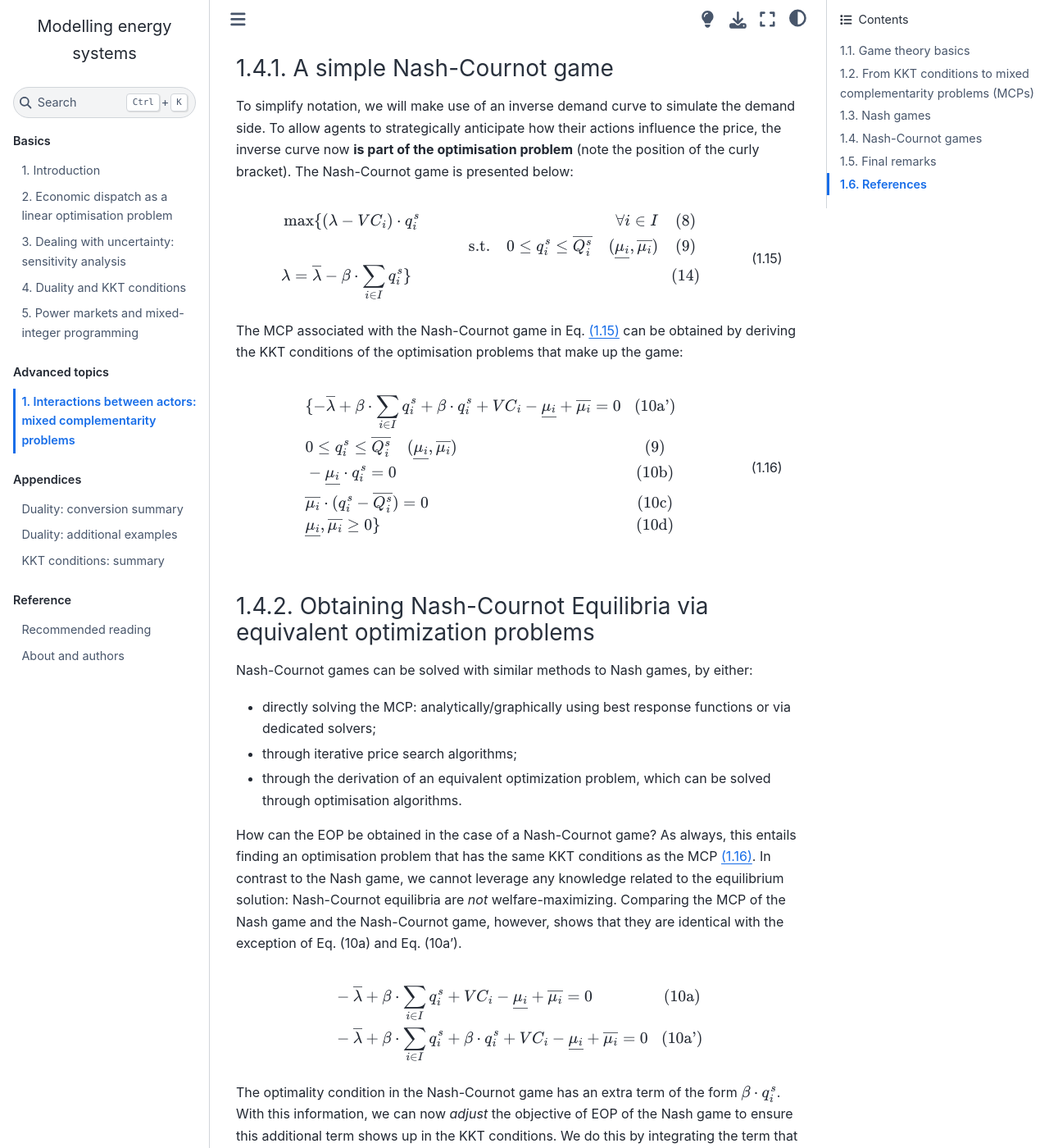
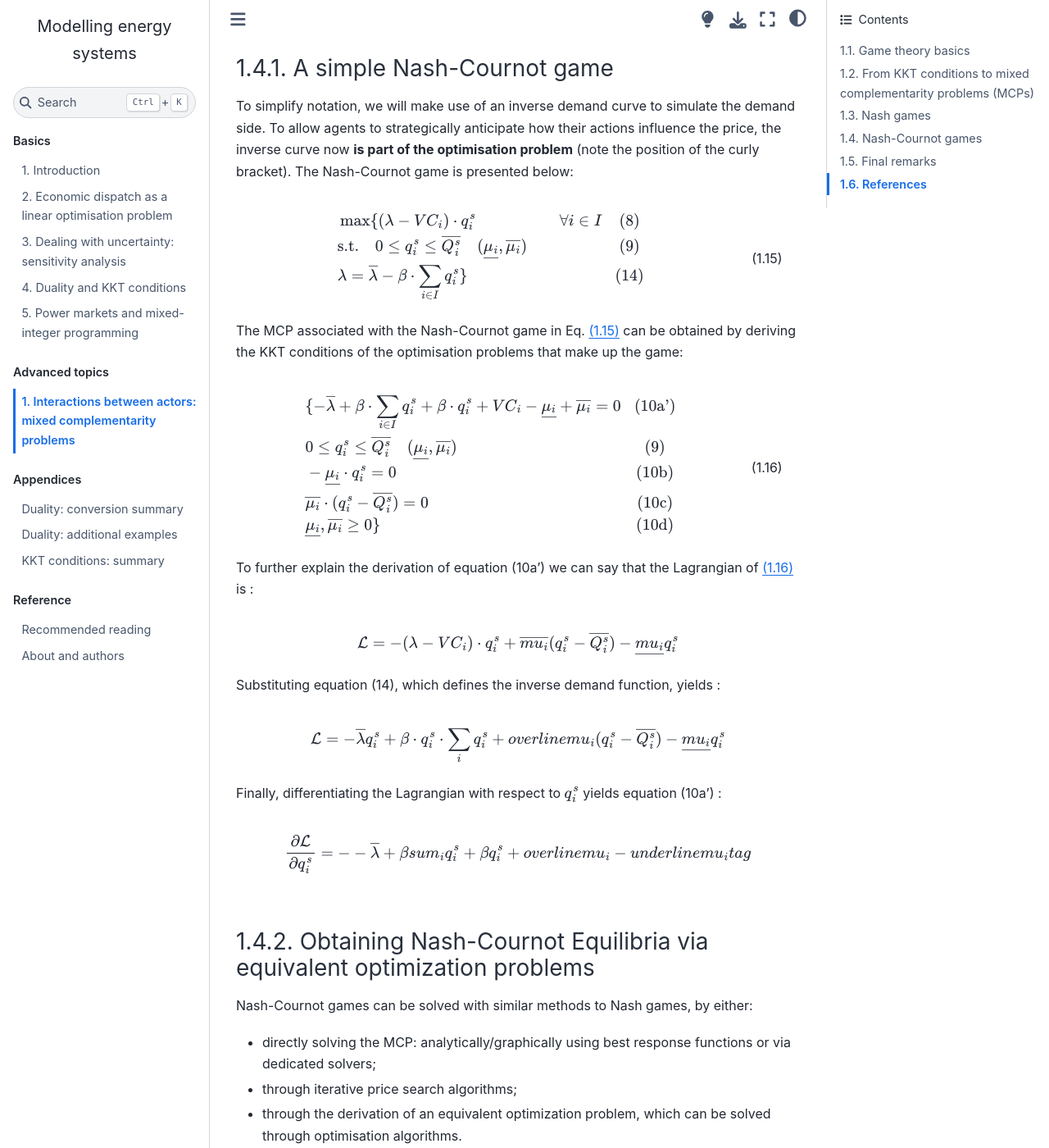
Before and after one commit to sjpfenninger/modelling-energy-systems, a Jupyter Book: the page built from advanced/mixed-complementarity.md, in a window 1280 px wide and 1400 px high, scrolled down 11901 px. Shown: the whole window at 82% size. Built offline with Jupyter Book 1.0.4 settings and Sphinx 7.4.7 and the Sphinx Book theme 1.1.4, drawn with Linux system fonts in a browser that asks for light colours; comment, search, counter and statistics services are not loaded; cross-references to code outside the pages are shown as plain code; some of the changed text lies outside the part shown.

Commit message:
Update mixed-complementarity.md
Added explanation for 10a' and some minor typos

````diff
--- a/advanced/mixed-complementarity.md
+++ b/advanced/mixed-complementarity.md
@@ -125,6 +126,7 @@ The KKT conditions of the market-clearing problem in Eq. {eq}`market_clearing` a
 & \underline{\nu_j}, \overline{\nu_j} \geq 0 \quad \forall j \in J \tag{7b} \\
 \end{align}
 ```
+
 ### The market clearing problem from the perspective of the market participants and the resulting MCP
 
 Now let's look at the issue from the perspective of the supply and demand agents participating in the electricity market. Contrary to what is presented up to now, supply and demand agents now have to decide on how much to generate or consume. So what is the optimisation problem faced by the suppliers (generators) and the demand agents (customers, retailers) that aim to maximize their profit or utility?
@@ -312,11 +317,12 @@ To simplify notation, we will make use of an inverse demand curve to simulate th
 ```{math}
 :label: Nash_Cournot
 \begin{align}
-    &\max \{(\lambda - VC_i) \cdot q^s_i \quad &\forall i \in I \tag{8} \\
-    & & \text{s.t.} \quad 0 \leq q^s_i \leq \overline{Q^s_i} \quad (\underline{\mu_i}, \overline{\mu_i}) \tag{9} \\
-    &\lambda = \overline{\lambda} - \beta \cdot \sum_{i \in I} q^s_i \} \tag{14} \\
+&\max \{(\lambda - VC_i) \cdot q^s_i \quad &\forall i \in I \tag{8} \\
+& \text{s.t.} \quad 0 \leq q^s_i \leq \overline{Q^s_i} \quad (\underline{\mu_i}, \overline{\mu_i}) \tag{9} \\
+&\lambda = \overline{\lambda} - \beta \cdot \sum_{i \in I} q^s_i \} \tag{14} \\
 \end{align}
 ```
+
 The MCP associated with the Nash-Cournot game in Eq. {eq}`Nash_Cournot` can be obtained by deriving the KKT conditions of the optimisation problems that make up the game:
 
 ```{math}
@@ -329,6 +335,24 @@ The MCP associated with the Nash-Cournot game in Eq. {eq}`Nash_Cournot` can be o
 & \underline{μ_i}, \overline{μ_i} \geq 0 \tag{10d} \}
 \end{align}
 ```
+
+To further explain the derivation of equation (10a') we can say that the Lagrangian of {eq}`KKT Nash Cournot` is :
+
+$$
+\mathcal{L} = -(λ - VC_i) \cdot q^s_i + \overline{mu_i}(q^s_i - \overline{Q^s_i}) - \underline{mu_i}q^s_i
+$$
+
+Substituting equation (14), which defines the inverse demand function, yields :
+
+$$
+\mathcal{L} = -\overline{λ}q^s_i + β \cdot q^s_i \cdot \sum_{i} q_i^s + overline{mu_i}(q^s_i - \overline{Q^s_i}) - \underline{mu_i}q^s_i
+$$
+
+Finally, differentiating the Lagrangian with respect to $q^s_i$ yields equation (10a') :
+
+$$
+\frac{\partial \mathcal{L}}{\partial q_i^s} = --\overline{λ} + βsum_{i} q_i^s + βq^s_i + overline{mu_i} - underline{mu_i} tag
+$$
 
 ### Obtaining Nash-Cournot Equilibria via equivalent optimization problems
 
````
Also changed, not shown: other parts of advanced/mixed-complementarity.md (+9 -5 lines).
